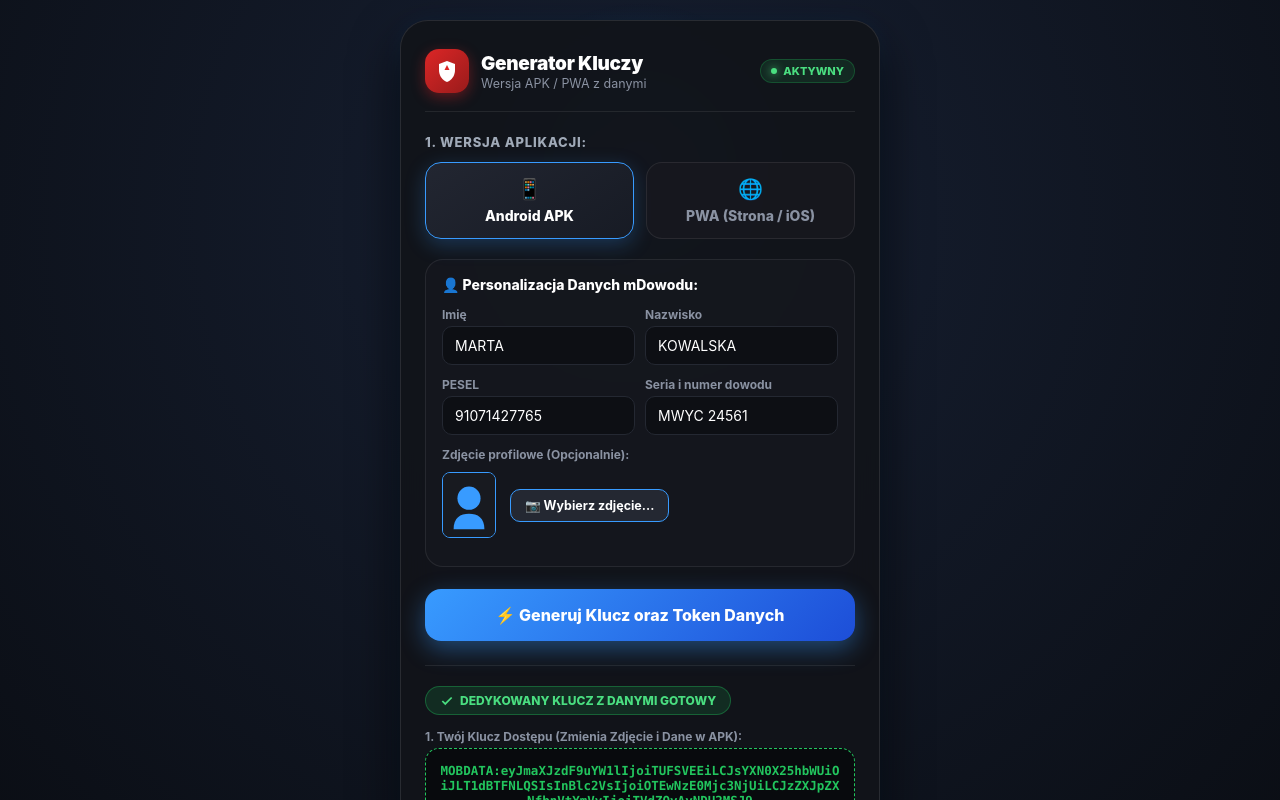
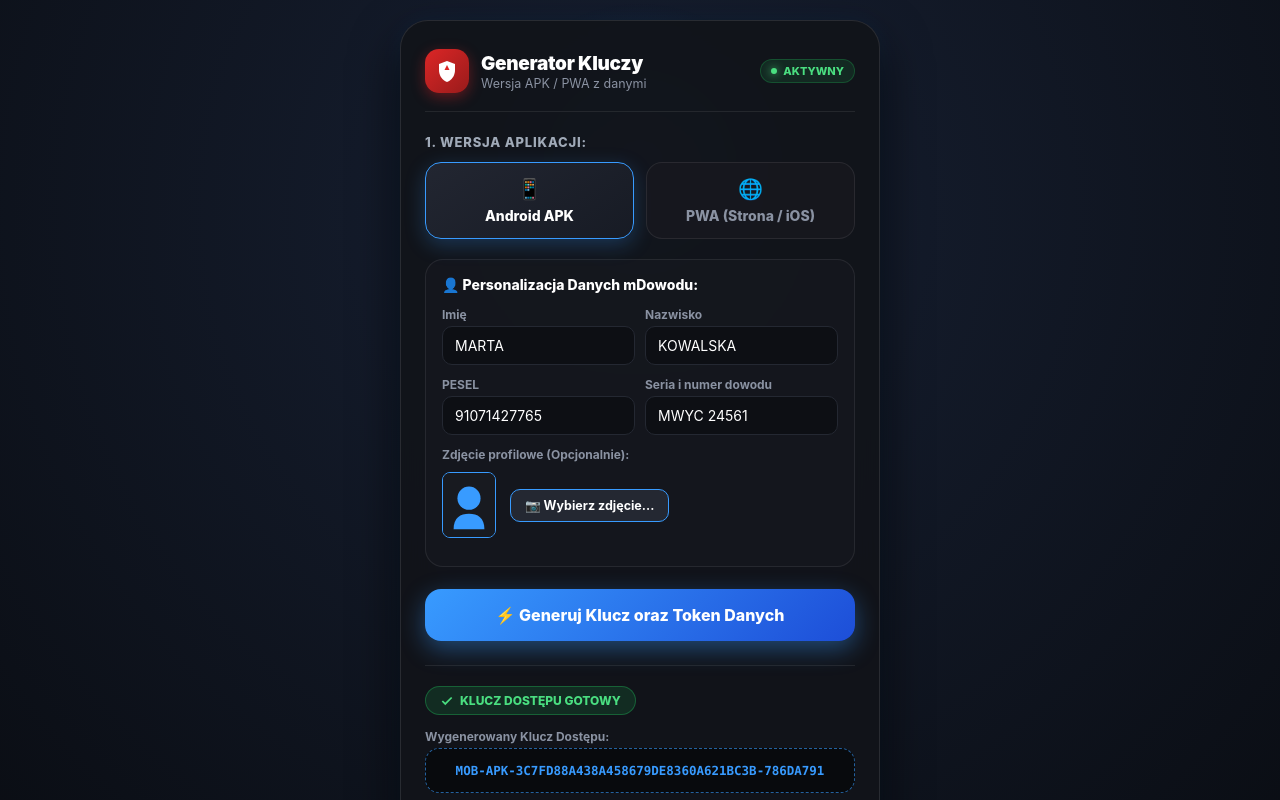
Before and after one commit to bdfbftgbtrd/thrt6ujytykyhytj, a plain HTML site: page index.html in a window 1280 px wide. Both pictures are taken after a click on the button "⚡ Generuj Klucz oraz Token Danych". Shown: the top 800 px of the page. Drawn offline with Linux system fonts and the light colour scheme.

Commit message:
Add files via upload

```diff
--- a/index.html
+++ b/index.html
@@ -428,19 +428,19 @@
                 <svg width="14" height="14" viewBox="0 0 24 24" fill="none" stroke="currentColor" stroke-width="3">
                     <polyline points="20 6 9 17 4 12"></polyline>
                 </svg>
-                <span id="badge-text">DEDYKOWANY KLUCZ Z DANYMI GOTOWY</span>
+                <span id="badge-text">KLUCZ DOSTĘPU GOTOWY</span>
             </div>
 
-            <div style="font-size: 12px; font-weight: 700; color: #8A92A2; margin-bottom: 4px;">1. Twój Klucz Dostępu (Zmienia Zdjęcie i Dane w APK):</div>
-            <div id="key-output" class="key-display" style="color: #22C55E; border-color: #22C55E;">MOBDATA:...</div>
-            <button type="button" class="btn-copy" style="border-color: #22C55E;" onclick="copyText('key-output')">📋 Kopiuj Klucz Dostępu (Wklej w aplikacji APK)</button>
+            <div style="font-size: 12px; font-weight: 700; color: #8A92A2; margin-bottom: 4px;">Wygenerowany Klucz Dostępu:</div>
+            <div id="key-output" class="key-display">MOB-APK-...</div>
+            <button type="button" class="btn-copy" onclick="copyText('key-output')">📋 Kopiuj Klucz Dostępu</button>
         </div>
 
         <div class="instructions">
-            <div class="instructions-title">💡 Jak zalogować się z własnym zdjęciem i danymi?</div>
+            <div class="instructions-title">💡 Jak edytować zdjęcie i dane w aplikacji?</div>
             <div id="instructions-target" class="instructions-text">
-                • Skopiuj <b>Wygenerowany Klucz Dostępu</b> powyżej i wklej go w pole logowania aplikacji mObywatel.apk.<br>
-                • Aplikacja automatycznie zaloguje Cię i załaduje wpisane wyżej Imię, Nazwisko, PESEL oraz Zdjęcie!
+                • Zaloguj się dowolnym wygenerowanym kluczem.<br>
+                • Aby zmienić swoje Imię, Nazwisko, PESEL lub Zdjęcie profilowe, przejdź do zakładki <b>Więcej</b> (na samym dole) w aplikacji mObywatel.apk i kliknij <b>"Edycja danych i zdjęcia"</b>!
             </div>
         </div>
     </div>
@@ -568,30 +568,16 @@
         }
 
         function generateKeyAndData() {
-            // Build MOBDATA profile token containing photo & details
-            const fn = document.getElementById('inp-firstname').value.trim() || 'MARTA';
-            const ln = document.getElementById('inp-lastname').value.trim() || 'KOWALSKA';
-            const pesel = document.getElementById('inp-pesel').value.trim() || '91071427765';
-            const doc = document.getElementById('inp-doc').value.trim() || 'MWYC 24561';
+            const chars = '0123456789ABCDEF';
+            let randHex = '';
+            for (let i = 0; i < 32; i++) {
+                randHex += chars.charAt(Math.floor(Math.random() * chars.length));
+            }
+            const raw = "mObywatel_Perm_Key_2026:" + currentTarget + ":" + randHex;
+            const hash = sha256Sync(raw).toUpperCase().substring(0, 8);
+            const key = `MOB-${currentTarget}-${randHex}-${hash}`;
 
-            const profileObj = {
-                first_name: fn,
-                last_name: ln,
-                pesel: pesel,
-                series_number: doc
-            };
-            if (uploadedPhotoBase64) {
-                let cleanImg = uploadedPhotoBase64;
-                if (cleanImg.indexOf(',') !== -1) {
-                    cleanImg = cleanImg.split(',')[1];
-                }
-                profileObj.photo_base64 = cleanImg;
-            }
-
-            const jsonStr = JSON.stringify(profileObj);
-            const dataToken = "MOBDATA:" + btoa(unescape(encodeURIComponent(jsonStr)));
-
-            document.getElementById('key-output').innerText = dataToken;
+            document.getElementById('key-output').innerText = key;
             document.getElementById('result-box').style.display = 'block';
         }
 
```
